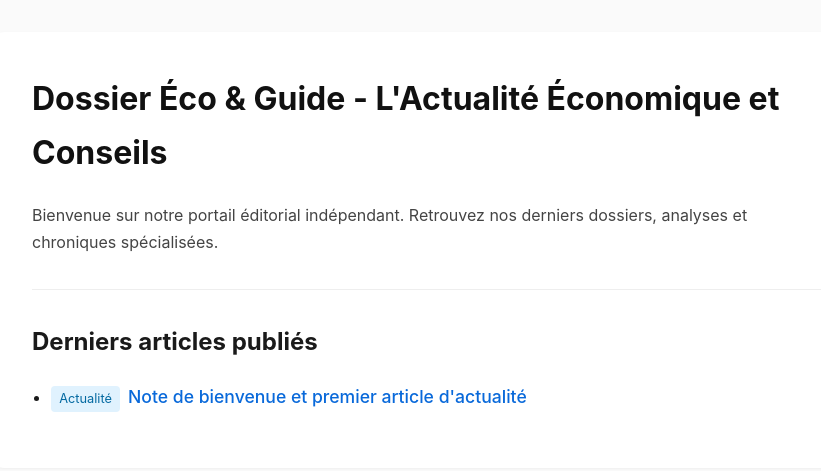
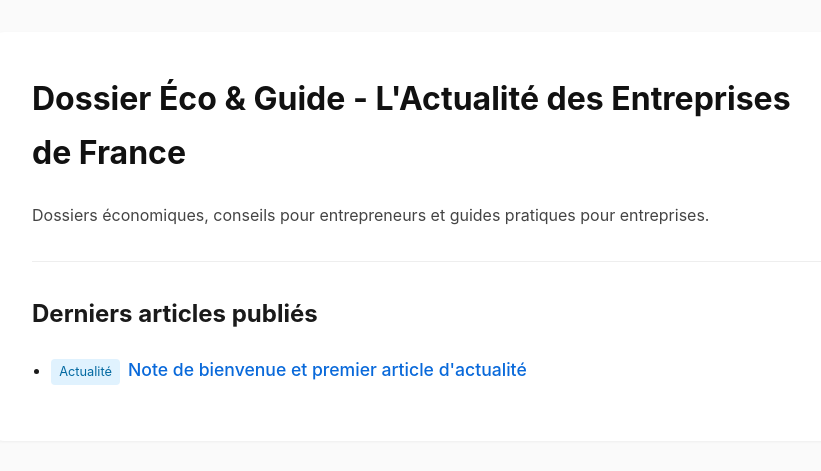
Before and after one commit to vianneydcps-boop/dossier-eco-guide-nmq1, a plain HTML site: page index.html in a window 1280 px wide. Shown: the whole page, without its empty margins (208-1029 px from the left). Drawn offline with Linux system fonts and the light colour scheme.

Commit message:
Optimisation SEO éditoriale: Dossier Éco & Guide - France

```diff
--- a/index.html
+++ b/index.html
@@ -3,7 +3,7 @@
 <head>
   <meta charset="utf-8">
   <meta name="viewport" content="width=device-width, initial-scale=1.0">
-  <title>Dossier Éco & Guide - L'Actualité Économique et Conseils</title>
+  <title>Dossier Éco & Guide - L'Actualité des Entreprises de France</title>
   <meta name="robots" content="index, follow">
   <style>
     body { font-family: -apple-system, BlinkMacSystemFont, "Segoe UI", Roboto, sans-serif; line-height: 1.7; color: #1a1a1a; background: #fafafa; margin: 0; padding: 2rem 1rem; }
@@ -19,8 +19,8 @@
 </head>
 <body>
   <main>
-    <h1>Dossier Éco & Guide - L'Actualité Économique et Conseils</h1>
-    <p>Bienvenue sur notre portail éditorial indépendant. Retrouvez nos derniers dossiers, analyses et chroniques spécialisées.</p>
+    <h1>Dossier Éco & Guide - L'Actualité des Entreprises de France</h1>
+    <p>Dossiers économiques, conseils pour entrepreneurs et guides pratiques pour entreprises.</p>
     <hr style="margin:2rem 0;border:none;border-top:1px solid #eee;">
     <h2>Derniers articles publiés</h2>
     <ul>
```
